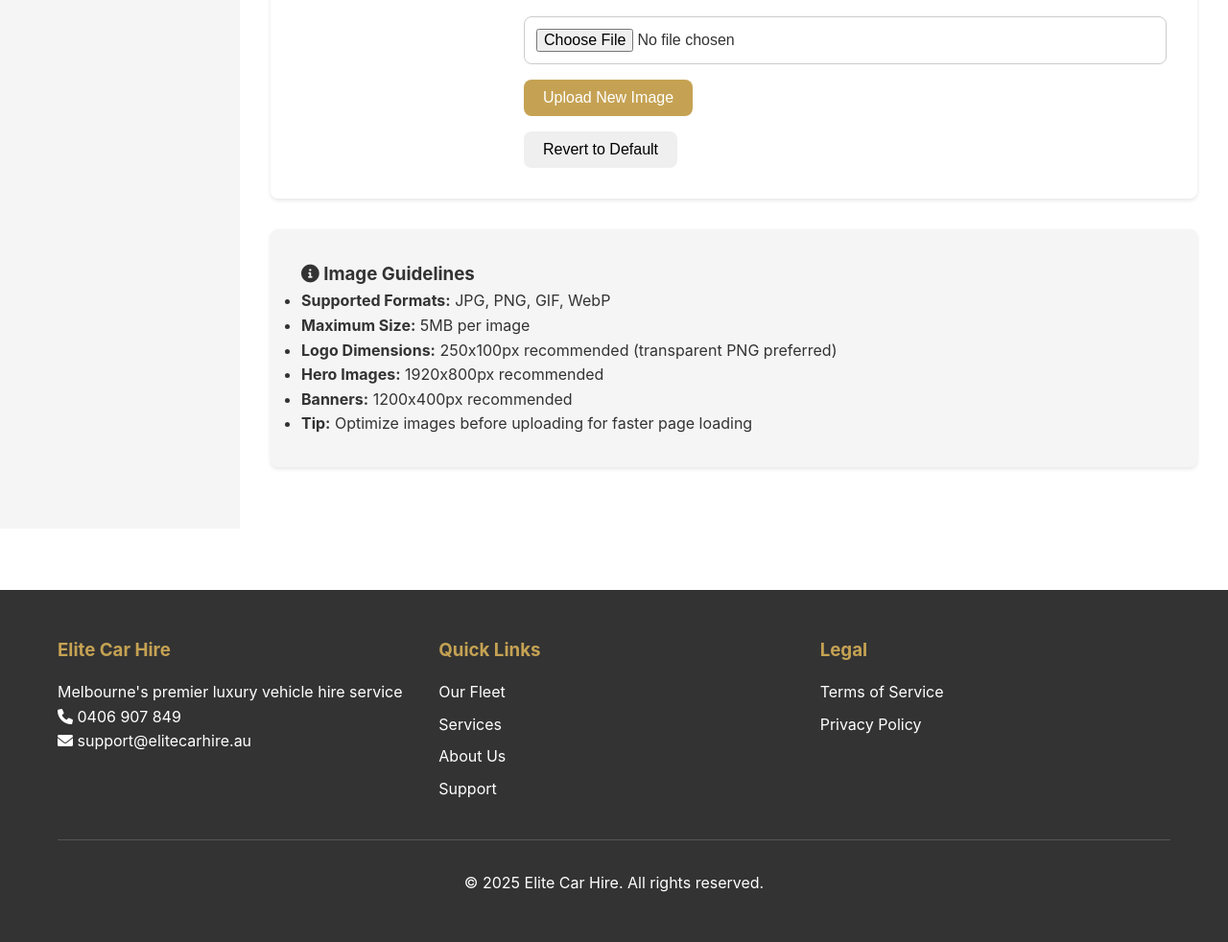
After one commit to madcrx/EliteCarHireWeb, a PHP site: page /admin/images in a window 1280 px wide. The commit adds this page. Shown: the part 2125-3107 px from the top of the page at 96% size. Run offline with PHP 8.4, Linux system fonts and the light colour scheme; a user stored in the database is signed in; data comes from the database, SQL or seed files in the repository; both versions use the stored data as it was after the commit.

Commit message:
Add Image Management system for admin dashboard
Implemented comprehensive image management system allowing admins to:
- Upload and manage site images (logos, banners, hero images)
- Preview current images with metadata
- Revert to default images when needed
- Validate file types (JPG, PNG, GIF, WebP) and size (5MB max)

Database changes:
- Created site_images table with default image records
- Added state field to vehicles table for location filtering
- Created vehicle_blocked_dates table for calendar blocking

Files added:
- app/controllers/ImageController.php - Complete CRUD for images
- app/views/admin/images.php - Image management interface
- database/phase2_updates.sql - Schema updates

Files modified:
- public/index.php - Added image management routes
- app/views/admin/sidebar.php - Added Image Management menu item
- app/views/admin/dashboard.php - Added Image Management card

```diff
--- /dev/null
+++ b/app/controllers/ImageController.php
@@ -0,0 +1,116 @@
+<?php
+namespace controllers;
+
+class ImageController {
+
+    public function index() {
+        requireAuth('admin');
+
+        $images = db()->fetchAll("SELECT * FROM site_images ORDER BY image_type, title");
+        view('admin/images', compact('images'));
+    }
+
+    public function upload() {
+        requireAuth('admin');
+
+        // Verify CSRF token
+        $token = $_POST['csrf_token'] ?? '';
+        if (!verifyCsrf($token)) {
+            flash('error', 'Invalid security token. Please try again.');
+            redirect('/admin/images');
+        }
+
+        $imageKey = $_POST['image_key'] ?? '';
+
+        if (empty($imageKey)) {
+            flash('error', 'Image key is required');
+            redirect('/admin/images');
+        }
+
+        // Check if file was uploaded
+        if (!isset($_FILES['image_file']) || $_FILES['image_file']['error'] !== UPLOAD_ERR_OK) {
+            flash('error', 'No file uploaded or upload error occurred');
+            redirect('/admin/images');
+        }
+
+        // Validate file type
+        $allowedTypes = ['image/jpeg', 'image/jpg', 'image/png', 'image/gif', 'image/webp'];
+        $fileType = $_FILES['image_file']['type'];
+
+        if (!in_array($fileType, $allowedTypes)) {
+            flash('error', 'Invalid file type. Only JPG, PNG, GIF, and WebP allowed');
+            redirect('/admin/images');
+        }
+
+        // Validate file size (5MB max)
+        $maxSize = 5 * 1024 * 1024; // 5MB
+        if ($_FILES['image_file']['size'] > $maxSize) {
+            flash('error', 'File too large. Maximum size is 5MB');
+            redirect('/admin/images');
+        }
+
+        // Create upload directory if it doesn't exist
+        $uploadDir = __DIR__ . '/../../storage/uploads/site-images/';
+        if (!is_dir($uploadDir)) {
+            mkdir($uploadDir, 0755, true);
+        }
+
+        // Generate unique filename
+        $extension = pathinfo($_FILES['image_file']['name'], PATHINFO_EXTENSION);
+        $filename = $imageKey . '-' . time() . '.' . $extension;
+        $uploadPath = $uploadDir . $filename;
+        $webPath = '/storage/uploads/site-images/' . $filename;
+
+        // Move uploaded file
+        if (!move_uploaded_file($_FILES['image_file']['tmp_name'], $uploadPath)) {
+            flash('error', 'Failed to upload file');
+            redirect('/admin/images');
+        }
+
+        // Update database
+        $currentImage = db()->fetch("SELECT image_path FROM site_images WHERE image_key = ?", [$imageKey]);
+
+        db()->execute("UPDATE site_images SET image_path = ?, updated_at = NOW(), uploaded_by = ? WHERE image_key = ?",
+                     [$webPath, $_SESSION['user_id'], $imageKey]);
+
+        logAudit('update_site_image', 'site_images', null, ['image_key' => $imageKey, 'new_path' => $webPath]);
+
+        flash('success', 'Image uploaded successfully');
+        redirect('/admin/images');
+    }
+
+    public function revertToDefault() {
+        requireAuth('admin');
+
+        // Verify CSRF token
+        $token = $_POST['csrf_token'] ?? '';
+        if (!verifyCsrf($token)) {
+            flash('error', 'Invalid security token. Please try again.');
+            redirect('/admin/images');
+        }
+
+        $imageKey = $_POST['image_key'] ?? '';
+
+        if (empty($imageKey)) {
+            flash('error', 'Image key is required');
+            redirect('/admin/images');
+        }
+
+        // Get default path
+        $image = db()->fetch("SELECT default_image_path FROM site_images WHERE image_key = ?", [$imageKey]);
+
+        if (!$image) {
+            flash('error', 'Image not found');
+            redirect('/admin/images');
+        }
+
+        // Revert to default
+        db()->execute("UPDATE site_images SET image_path = default_image_path, updated_at = NOW() WHERE image_key = ?",
+                     [$imageKey]);
+
+        logAudit('revert_site_image', 'site_images', null, ['image_key' => $imageKey]);
+
+        flash('success', 'Image reverted to default');
+        redirect('/admin/images');
+    }
+}
--- /dev/null
+++ b/app/views/admin/images.php
@@ -0,0 +1,83 @@
+<?php ob_start(); ?>
+<div class="sidebar-layout">
+    <?php include __DIR__ . '/sidebar.php'; ?>
+
+    <div class="main-content">
+        <h1>Image Management</h1>
+        <p style="color: var(--dark-gray); margin-bottom: 2rem;">
+            Upload and manage website images including logos, banners, and hero images.
+            You can revert to default images at any time.
+        </p>
+
+        <?php if (empty($images)): ?>
+            <div class="card">
+                <p>No images configured yet.</p>
+            </div>
+        <?php else: ?>
+            <?php foreach ($images as $image): ?>
+                <div class="card">
+                    <div style="display: grid; grid-template-columns: 200px 1fr; gap: 2rem;">
+                        <div>
+                            <img src="<?= e($image['image_path']) ?>"
+                                 alt="<?= e($image['title']) ?>"
+                                 style="width: 100%; height: auto; border-radius: var(--border-radius); border: 2px solid var(--medium-gray);"
+                                 onerror="this.src='/assets/images/placeholder.png'">
+                        </div>
+
+                        <div>
+                            <h3 style="color: var(--primary-gold); margin-bottom: 0.5rem;">
+                                <?= e($image['title']) ?>
+                                <span class="badge badge-info" style="margin-left: 1rem;">
+                                    <?= ucfirst(e($image['image_type'])) ?>
+                                </span>
+                            </h3>
+                            <p style="margin-bottom: 1rem; color: var(--dark-gray);">
+                                <?= e($image['description']) ?>
+                            </p>
+
+                            <div style="margin-bottom: 1rem;">
+                                <strong>Image Key:</strong> <code style="background: var(--light-gray); padding: 2px 8px; border-radius: 4px;"><?= e($image['image_key']) ?></code><br>
+                                <strong>Current Path:</strong> <code style="background: var(--light-gray); padding: 2px 8px; border-radius: 4px;"><?= e($image['image_path']) ?></code><br>
+                                <strong>Last Updated:</strong> <?= date('M d, Y H:i', strtotime($image['updated_at'])) ?>
+                            </div>
+
+                            <form method="POST" action="/admin/images/upload" enctype="multipart/form-data" style="margin-bottom: 1rem;">
+                                <input type="hidden" name="csrf_token" value="<?= csrfToken() ?>">
+                                <input type="hidden" name="image_key" value="<?= e($image['image_key']) ?>">
+
+                                <div class="form-group" style="margin-bottom: 1rem;">
+                                    <input type="file" name="image_file" accept="image/jpeg,image/jpg,image/png,image/gif,image/webp" required>
+                                </div>
+
+                                <button type="submit" class="btn btn-primary">Upload New Image</button>
+                            </form>
+
+                            <?php if ($image['image_path'] !== $image['default_image_path']): ?>
+                                <form method="POST" action="/admin/images/revert" style="display: inline-block;">
+                                    <input type="hidden" name="csrf_token" value="<?= csrfToken() ?>">
+                                    <input type="hidden" name="image_key" value="<?= e($image['image_key']) ?>">
+                                    <button type="submit" class="btn btn-warning" onclick="return confirm('Revert to default image?')">
+                                        Revert to Default
+                                    </button>
+                                </form>
+                            <?php endif; ?>
+                        </div>
+                    </div>
+                </div>
+            <?php endforeach; ?>
+        <?php endif; ?>
+
+        <div class="card" style="background: var(--light-gray);">
+            <h3><i class="fas fa-info-circle"></i> Image Guidelines</h3>
+            <ul>
+                <li><strong>Supported Formats:</strong> JPG, PNG, GIF, WebP</li>
+                <li><strong>Maximum Size:</strong> 5MB per image</li>
+                <li><strong>Logo Dimensions:</strong> 250x100px recommended (transparent PNG preferred)</li>
+                <li><strong>Hero Images:</strong> 1920x800px recommended</li>
+                <li><strong>Banners:</strong> 1200x400px recommended</li>
+                <li><strong>Tip:</strong> Optimize images before uploading for faster page loading</li>
+            </ul>
+        </div>
+    </div>
+</div>
+<?php $content = ob_get_clean(); include __DIR__ . '/../layout.php'; ?>
--- a/app/views/admin/sidebar.php
+++ b/app/views/admin/sidebar.php
@@ -13,6 +13,7 @@
         <li><a href="/admin/security"><i class="fas fa-shield-alt"></i> Security Alerts</a></li>
         <li><a href="/admin/audit-logs"><i class="fas fa-file-alt"></i> Audit Logs</a></li>
         <li><a href="/admin/cms"><i class="fas fa-edit"></i> Content Management</a></li>
+        <li><a href="/admin/images"><i class="fas fa-images"></i> Image Management</a></li>
         <li><a href="/admin/settings"><i class="fas fa-cog"></i> Settings</a></li>
     </ul>
 </div>
--- a/public/index.php
+++ b/public/index.php
@@ -55,6 +55,9 @@ $router->get('/admin/settings', 'AdminController@settings');
 $router->get('/admin/pending-changes', 'AdminController@pendingChanges');
 $router->post('/admin/pending-changes/{id}/approve', 'AdminController@approvePendingChange');
 $router->get('/admin/contact-submissions', 'AdminController@contactSubmissions');
+$router->get('/admin/images', 'ImageController@index');
+$router->post('/admin/images/upload', 'ImageController@upload');
+$router->post('/admin/images/revert', 'ImageController@revertToDefault');
 
 // Owner routes
 $router->get('/owner/dashboard', 'OwnerController@dashboard');
```
Also changed, not shown: app/views/admin/dashboard.php (+8 -0 lines), database/phase2_updates.sql (added, +56 -0 lines).
